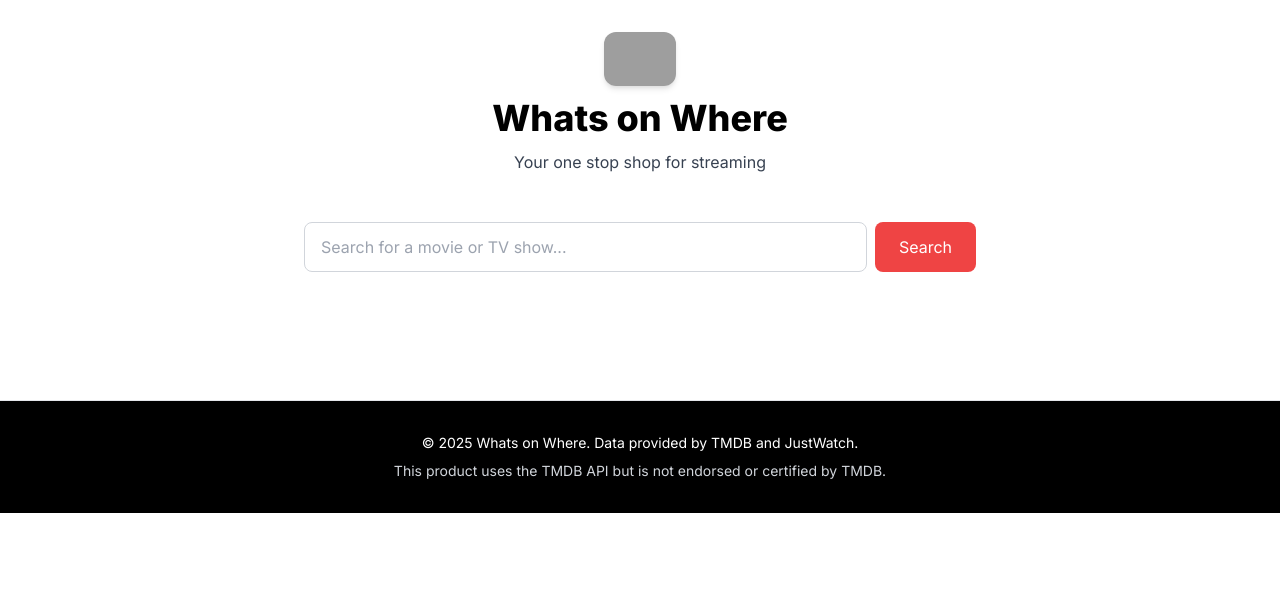
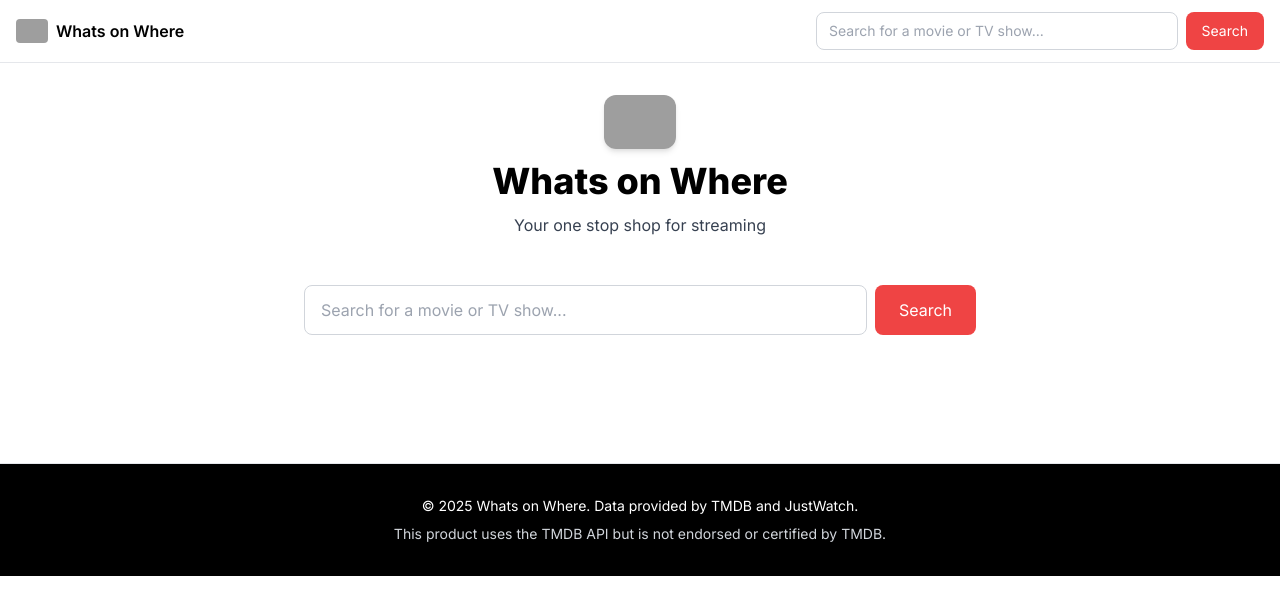
Before and after one commit to dgoldsby/WhatsOnWhere, a Next.js app: page / in a window 1280 px wide. Shown: the top 614 px of the page. Built offline with nearby package versions, Linux system fonts and the light colour scheme; grey boxes are pictures that could not be loaded.

Commit message:
Fixed further hydration issues

```diff
--- a/app/layout.tsx
+++ b/app/layout.tsx
@@ -23,12 +23,15 @@ export default function RootLayout({
 }: {
   children: React.ReactNode;
 }) {
+  const disableHeader = process.env.NEXT_PUBLIC_DISABLE_HEADER === '1';
   return (
     <html lang="en">
       <body className={`${inter.className} bg-gray-50`}>
-        <Suspense fallback={null}>
-          <AppHeader />
-        </Suspense>
+        {!disableHeader && (
+          <Suspense fallback={null}>
+            <AppHeader />
+          </Suspense>
+        )}
         {children}
         <ServiceWorkerRegister />
       </body>
--- a/components/AppHeader.tsx
+++ b/components/AppHeader.tsx
@@ -1,31 +1,6 @@
-'use client';
-
 import Image from 'next/image';
-import { usePathname, useRouter, useSearchParams } from 'next/navigation';
-import SearchBar from './SearchBar';
-import { useCallback, useMemo } from 'react';
 
 export default function AppHeader() {
-  const pathname = usePathname();
-  const router = useRouter();
-  const searchParams = useSearchParams();
-
-  // Hide header on home page as requested
-  if (pathname === '/') return null;
-
-  const q = searchParams.get('q') || '';
-
-  const onSubmit = useCallback(
-    (value?: string) => {
-      const term = (value ?? q).trim();
-      if (!term) return;
-      const params = new URLSearchParams();
-      params.set('q', term);
-      router.push(`/?${params.toString()}`);
-    },
-    [router, q]
-  );
-
   return (
     <header className="w-full border-b border-gray-200 bg-white">
       <div className="container mx-auto px-4 py-3 flex items-center gap-3">
@@ -34,14 +9,17 @@ export default function AppHeader() {
           <span className="font-semibold text-brand-black hidden sm:inline">Whats on Where</span>
         </a>
         <div className="flex-1" />
-        <div className="w-full max-w-md">
-          <SearchBar
-            value={q}
-            onChange={() => { /* controlled via query; no-op */ }}
-            onSubmit={() => onSubmit()}
-            size="small"
+        <form method="get" action="/" className="w-full max-w-md flex gap-2">
+          <input
+            type="text"
+            name="q"
+            placeholder="Search for a movie or TV show..."
+            className="flex-1 rounded-lg border border-gray-300 px-3 py-2 text-sm focus:outline-none focus:ring-2 focus:ring-brand-black"
           />
-        </div>
+          <button type="submit" className="bg-brand-red text-white rounded-lg px-4 py-2 text-sm hover:brightness-95">
+            Search
+          </button>
+        </form>
       </div>
     </header>
   );
--- a/components/SearchBar.tsx
+++ b/components/SearchBar.tsx
@@ -5,7 +5,7 @@ import { useState } from 'react';
 type Props = {
   value?: string;
   onChange?: (v: string) => void;
-  onSubmit?: () => void;
+  onSubmit?: (v: string) => void;
   placeholder?: string;
   size?: 'large' | 'small';
   disabled?: boolean;
@@ -19,7 +19,7 @@ export default function SearchBar({ value, onChange, onSubmit, placeholder = 'Se
   const handleSubmit = (e: React.FormEvent) => {
     e.preventDefault();
     if (!val.trim()) return;
-    onSubmit?.();
+    onSubmit?.(val);
   };
 
   const baseInput = 'flex-1 rounded-lg border border-gray-300 focus:outline-none focus:ring-2 focus:ring-brand-black';
```
